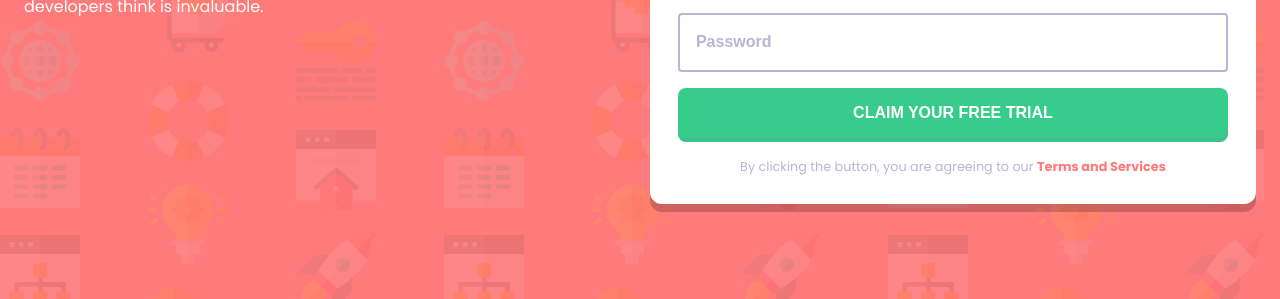
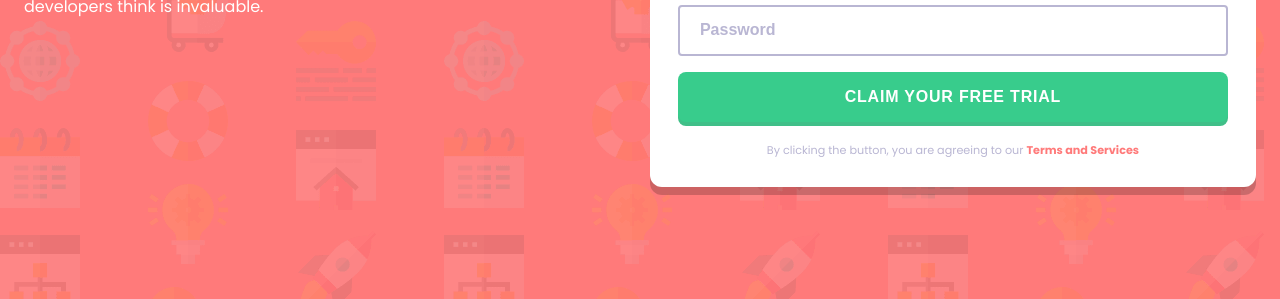
Before and after one commit to dhafindzahin/frontendmentor-intro-component-with-signup-form-master, a plain HTML site: page index.html in a window 1280 px wide. Shown: the part 501-800 px from the top of the page. Drawn offline with Linux system fonts and the light colour scheme.

Commit message:
fix: minor padding, margin, font-size adjusment

```diff
--- a/style.css
+++ b/style.css
@@ -93,7 +93,7 @@
 .form-container input {
 	border-radius: 4px;
 	width: 100%;
-	padding: 20px 16px;
+	padding: 16px 20px;
 	font-weight: 600;
 	border: 2px solid var(--grayish-blue);
 }
@@ -119,6 +119,7 @@
 	font-size: 1rem;
 	font-weight: 600;
 	box-shadow: hsl(154, 50%, 50%) 0 4px;
+	letter-spacing: 0.05rem;
 }
 
 .form-footer {
@@ -180,7 +181,9 @@
 	}
 
 	.form-footer > p {
-		width: auto;
+		font-size: 0.7rem;
+		width: 100%;
+		padding: 0 8px;
 	}
 }
 
@@ -202,8 +205,4 @@
 	p {
 		font-size: 1.5rem;
 	}
-
-	.form-footer > p {
-		font-size: 1rem;
-	}
 }
```
